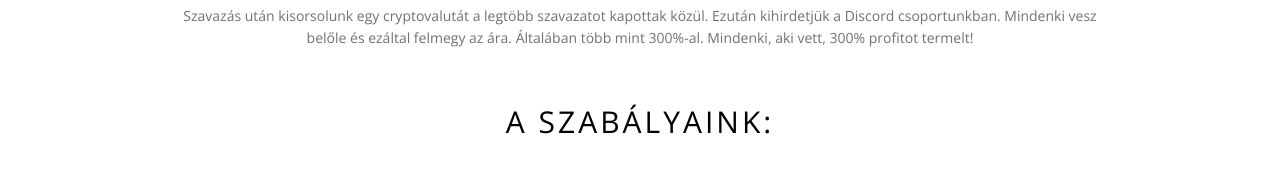
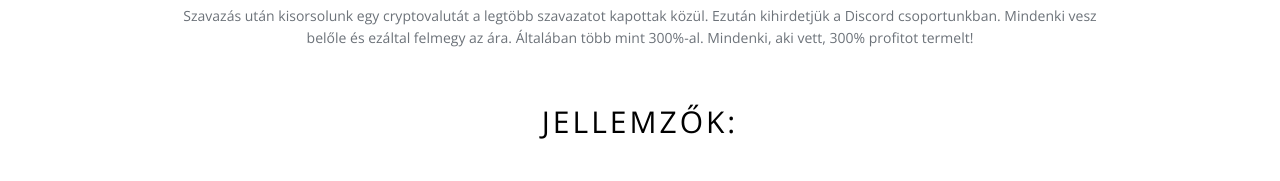
Before and after one commit to BatorGG/PumpCoinMultiLanguage, a plain HTML site: page indexhu.html in a window 1280 px wide. Shown: the part 1465-1646 px from the top of the page. Drawn offline with nearby package versions, Linux system fonts and the light colour scheme; files whose address does not match are found by name.

Commit message:
Update indexhu.html

```diff
--- a/indexhu.html
+++ b/indexhu.html
@@ -77,7 +77,7 @@
 		<h2>Hogyan működik:</h2>
 		<p>Szavazás után kisorsolunk egy cryptovalutát a legtöbb szavazatot kapottak közül. Ezután kihirdetjük a Discord csoportunkban. Mindenki vesz belőle és ezáltal felmegy az ára. Általában több mint 300%-al. Mindenki, aki vett, 300% profitot termelt!</p>
 
-		<h3>A szabályaink:</h3>
+		<h3>Jellemzők:</h3>
       </div>
       <!-- banner text -->
     </div>
```
